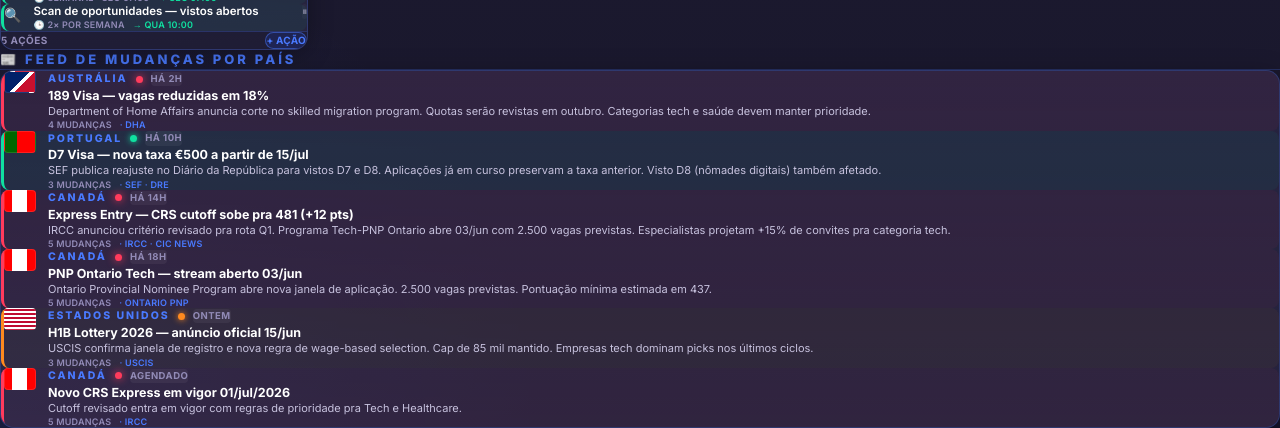
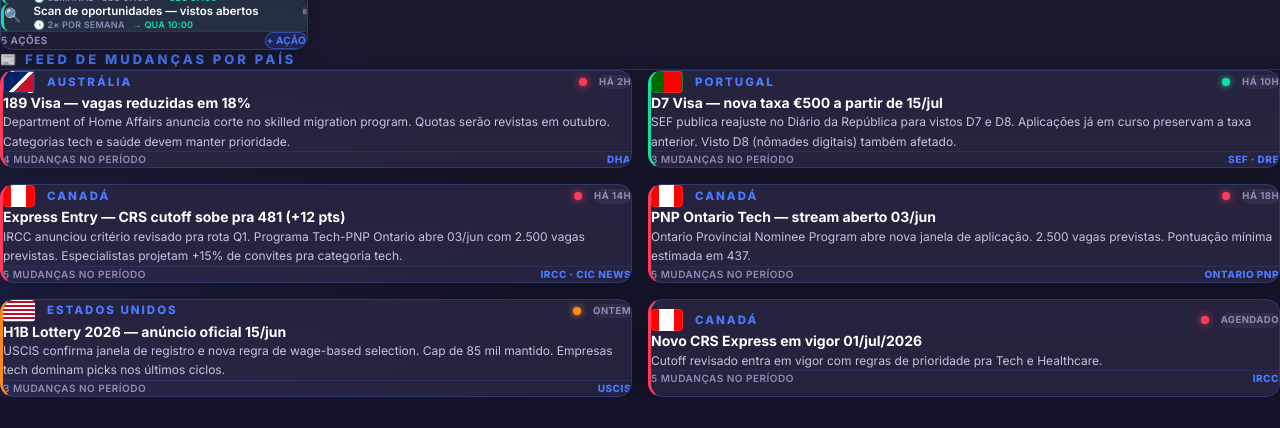
Before and after one commit to hzfarahwisehub-sketch/watch-tower, a Next.js app: page / in a window 1280 px wide. Shown: the part 1026-1454 px from the top of the page. After the commit the page ends 1423 px from the top, so only its background shows below. Built offline with nearby package versions, Linux system fonts and the light colour scheme.

Commit message:
fix(feed): volta ao grid 2-col + borda lateral por status + padding generoso

```diff
--- a/src/components/Feed.tsx
+++ b/src/components/Feed.tsx
@@ -8,11 +8,6 @@
   crit: "var(--color-status-critical)",
   warn: "var(--color-status-warning)",
   stable: "var(--color-status-stable)",
-};
-const STATUS_BG: Record<Status, string> = {
-  crit: "rgba(255,59,92,.05)",
-  warn: "rgba(255,138,31,.05)",
-  stable: "rgba(16,224,160,.05)",
 };
 
 export function Feed({ countries, onSelect }: { countries: Country[]; onSelect: (code: string) => void }) {
@@ -31,63 +26,68 @@
       >
         📰 Feed de Mudanças por País
       </h2>
-
-      <div className="wt-card">
-        <div className="p-2">
+      <div className="grid grid-cols-1 md:grid-cols-2 gap-4">
         {items.map((it, i) => (
           <button
             type="button"
             key={`${it.country.code}-${i}`}
             onClick={() => onSelect(it.country.code)}
-              className="w-full flex items-start gap-3 px-4 py-3 rounded-lg my-1 text-left cursor-pointer transition-colors hover:bg-[rgba(31,85,255,0.04)]"
-              style={{
-                borderLeft: `3px solid ${STATUS_COLOR[it.country.status]}`,
-                background: STATUS_BG[it.country.status],
-              }}
+            className="wt-card px-6 py-5 cursor-pointer transition-all hover:-translate-y-0.5 text-left"
+            style={{ borderLeft: `3px solid ${STATUS_COLOR[it.country.status]}` }}
           >
-              <span className={`wt-flag md ${it.country.code} flex-shrink-0 mt-0.5`} />
-              <div className="flex-1 min-w-0">
-                <div className="flex flex-wrap items-center gap-x-2 gap-y-1 mb-1">
+            <div className="flex items-center gap-3 mb-3 flex-wrap min-w-0">
+              <span className={`wt-flag md ${it.country.code} flex-shrink-0`} />
               <span
-                    className="text-[10.5px] tracking-[2px] uppercase font-extrabold"
+                className="text-[11.5px] tracking-[2px] uppercase font-extrabold flex-1 min-w-0 truncate"
                 style={{ color: "var(--color-wh-blue-light)" }}
               >
                 {it.country.name}
               </span>
-                  <span className={`wt-status ${it.country.status}`} style={{ width: 7, height: 7 }} />
+              <span className={`wt-status ${it.country.status} flex-shrink-0`} style={{ width: 8, height: 8 }} />
               <span
-                    className="text-[9.5px] uppercase tracking-wider font-bold px-1.5 py-0.5 rounded"
+                className="text-[9.5px] uppercase tracking-wider font-bold px-2 py-0.5 rounded-[10px] flex-shrink-0"
                 style={{ color: "var(--text-3)", background: "rgba(255,255,255,.05)" }}
               >
                 {it.time}
               </span>
             </div>
             <h3
-                  className="text-[12.5px] font-bold leading-snug mb-1"
-                  style={{ color: "var(--text)", overflowWrap: "anywhere", wordBreak: "break-word" }}
+              className="text-[14px] font-bold leading-snug mb-2"
+              style={{
+                color: "var(--text)",
+                overflowWrap: "anywhere",
+                wordBreak: "break-word",
+              }}
             >
               {it.title}
             </h3>
             <p
-                  className="text-[11px] leading-snug"
-                  style={{ color: "var(--text-2)", overflowWrap: "anywhere", wordBreak: "break-word" }}
+              className="text-[12px] leading-relaxed"
+              style={{
+                color: "var(--text-2)",
+                overflowWrap: "anywhere",
+                wordBreak: "break-word",
+              }}
             >
               {it.desc}
             </p>
             <div
-                  className="flex flex-wrap gap-x-2 gap-y-0.5 mt-2 text-[9px] uppercase tracking-wide font-semibold leading-tight"
-                  style={{ color: "var(--text-3)" }}
+              className="flex justify-between items-center gap-3 text-[10px] uppercase tracking-wider mt-4 pt-3 font-semibold flex-wrap min-w-0"
+              style={{ color: "var(--text-3)", borderTop: "1px solid rgba(74,122,255,.15)" }}
             >
-                  <span>
-                    {it.country.changes} mudança{it.country.changes > 1 ? "s" : ""}
+              <span className="truncate min-w-0">
+                {it.country.changes} mudança{it.country.changes > 1 ? "s" : ""} no período
               </span>
-                  <span style={{ color: "var(--color-wh-blue-light)" }}>· {it.src}</span>
-                </div>
+              <span
+                className="font-extrabold flex-shrink-0"
+                style={{ color: "var(--color-wh-blue-light)" }}
+              >
+                {it.src}
+              </span>
             </div>
           </button>
         ))}
       </div>
-      </div>
     </section>
   );
 }
```
Lines whose indentation alone changed are shown as unchanged.
